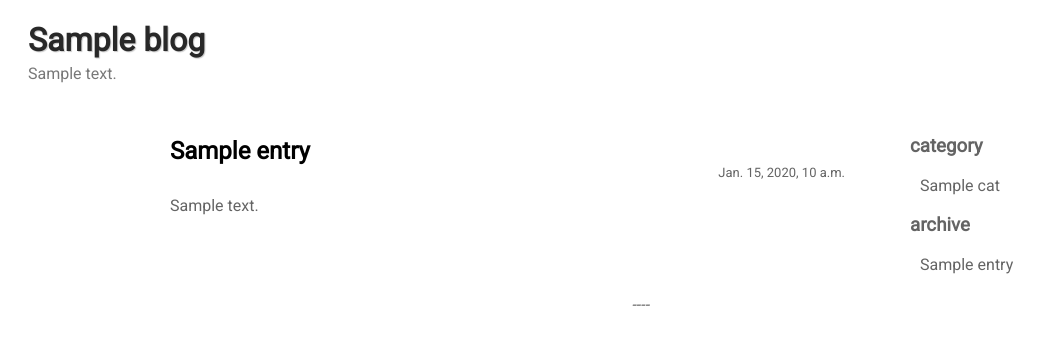
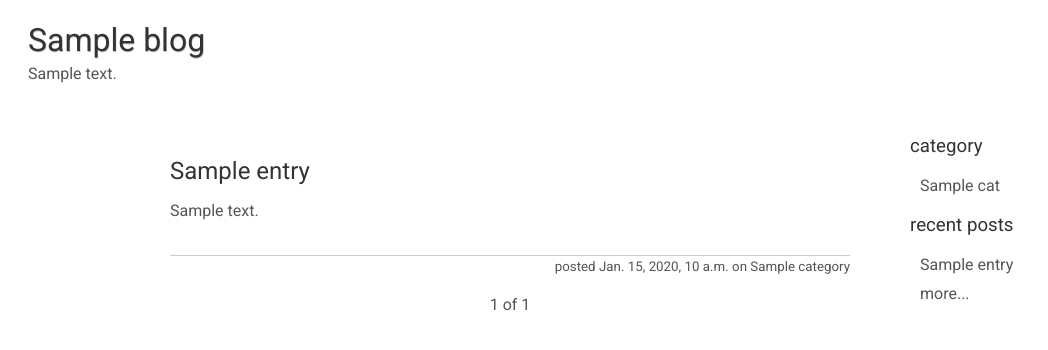
Before and after one commit to hirogwa/hirogwablog, a Django app: template templates/blog/index.html in a window 1280 px wide. Shown: the top 350 px of the page, without its empty margins (0-1048 px from the left). Run offline with Django 3.2, Linux system fonts and the light colour scheme; the template is opened without the code that fills it: most values are stand-ins (such as "Sample title", 1, 10 or a date in 2020).

Commit message:
view change. add archive page. add pagination.

```diff
--- a/static/blog/style.css
+++ b/static/blog/style.css
@@ -1,6 +1,6 @@
 body {
 	font-family: 'Roboto', sans-serif;
-	color: rgb(100,100,100);
+  color: #555;
 }
 
 
@@ -16,18 +16,19 @@ body {
 
 .blog_title h2 {
   margin-top: 3px;
-  color: rgb(120,120,120);
   font-size: 100%;
   font-weight: normal;
 }
 
 h1 {
-	color: rgb(40,40,40);
-	text-shadow: 1px 1px 1px rgb(200,200,200);
+  color: #333;
+	text-shadow: 0.5px 0.5px 0.5px #bbb;
+  font-weight: normal;
 }
 
 .entry h2 {
   margin-bottom: 0px;
+  font-weight: normal;
 }
 
 .entry header {
@@ -36,26 +37,24 @@ h1 {
   padding-right: 5px;
 }
 
-.entry h2 a {
-  color: rgb(0,0,0);
+.entry h2 {
+  color: #333;
 }
 
 .entry {
-  padding-bottom: 10px;
+  padding-bottom: 20px;
+  padding-top: 20px;
 }
 
 .blog_title a,
+.entry h2 a,
+.entry_footer a ,
 .grid_3 a {
   color: inherit;
 }
 
 .blog_title a:hover {
   text-decoration: none;
-}
-
-.grid_3 a:hover {
-  text-decoration: none;
-  color: rgb(0,0,0);
 }
 
 a {
@@ -70,6 +69,24 @@ p {
   overflow: hidden;
 }
 
+blockquote {
+  font-style: italic;
+  font-weight: lighter;
+  border-left: 3px solid #ccc;
+  padding-left: 20px;
+  padding-top: 15px;
+  padding-bottom: 15px;
+}
+
+blockquote p {
+  display: inline;
+}
+
+.grid_3 h3 {
+  color: #333;
+  font-weight: normal;
+}
+
 .grid_3 ul {
   padding-left: 10px;
   margin-top: 1px;
@@ -77,6 +94,30 @@ p {
   list-style-type: none;
 }
 
+.entry footer {
+  border-top: 0.5px solid #ccc;
+  margin-top: 35px;
+  padding-top: 0px;
+  text-align: right;
+  font-style: inherit;
+}
+
+.pagination {
+  text-align: center;
+}
+
+.pagination .current {
+  margin-left: 4em;
+  margin-right: 4em;
+}
+
+.pagination a {
+  color: inherit;
+}
+
+.grid_3 .archive_all li {
+  margin-top: 10px;
+}
 
 footer {
   padding-top: 20px;
--- a/templates/blog/base.html
+++ b/templates/blog/base.html
@@ -2,10 +2,14 @@
 <html lang="en">
 <head>
   {% load staticfiles %}
-  <link href='http://fonts.googleapis.com/css?family=Roboto' rel='stylesheet' type='text/css'>
+  <link href='http://fonts.googleapis.com/css?family=Roboto:400,100,100italic,300,300italic,400italic,500,500italic,700,700italic,900,900italic' rel='stylesheet' type='text/css'>
   <link rel="stylesheet" type="text/css" href="{% static 'blog/style.css' %}"/>
   <link rel="stylesheet" type="text/css" href="{% static 'blog/grid.css' %}"/>
+  {% block load_statics %}
+  {% endblock %}
+  <!--
   <link rel="icon" type="image/jpg" href="{% static 'blog/favicon.jpg' %}">
+  -->
   <title>{% block title %}{{ blog.name }}{% endblock %}</title>
 </head>
 
@@ -30,12 +34,17 @@
         <li><a href="{% url 'blog:category_by_name' cat.name %}">{{ cat }}</a></li>
       </ul>
       {% endfor %}
-    <h3>archive</h3>
-      {% for entry in all_entries %}
-        <ul>
+    <h3>recent posts</h3>
+      <ul>
+        <div class="archive_list">
+        {% for entry in all_entries %}
           <li><a href="{% url 'blog:entry_by_slug' entry.slug %}">{{ entry }}</a></li>
-        </ul>
-      {% endfor %}
+        {% endfor %}
+        </div>
+        <div class="archive_all">
+          <li><a href="{% url 'blog:archive' %}">more...</a></li>
+        </div>
+      </ul>
     {% endblock %}
   </div>
   <!-- end .grid_3 -->
@@ -45,6 +54,5 @@
 <div class="clear"></div>
 
 <footer>
-  ----
 </footer>
 </body>
--- a/templates/blog/entrylist.html
+++ b/templates/blog/entrylist.html
@@ -7,12 +7,33 @@
 {% for entry in entries %}
 <div class="entry">
   <h2><a href="{% url 'blog:entry_by_slug' entry.slug %}">{{ entry.title }}</a></h2>
+  <!--
   <header>{{ entry.spaced_date }}</header>
+  -->
   <p>{{ entry.content|safe }}</p>
-      <footer class="entry-footer"></footer>
+  <footer class="entry_footer">
+    <small>posted {{ entry.spaced_date }} on
+      <a href="{% url 'blog:category_by_name' entry.category %}">{{ entry.category }}</a>
+    </small>
+  </footer>
 </div>
 {% endfor %}
 {% else %}
 <p>No entries are available.</p>
 {% endif %}
+
+<div class="pagination">
+  <span class="step-links">
+    {% if entries.has_previous %}
+      <a href="?page={{ entries.previous_page_number }}">previous</a>
+    {% endif %}
+
+    <span class="current">{{ entries.number }} of {{ entries.paginator.num_pages }}</span>
+
+    {% if entries.has_next %}
+      <a href="?page={{ entries.next_page_number }}">next</a>
+    {% endif %}
+  </span>
+</div>
+
 {% endblock %}
--- /dev/null
+++ b/templates/blog/page.html
@@ -0,0 +1 @@
+{% extends "blog/entrylist.html" %}
--- a/urls.py
+++ b/urls.py
@@ -6,4 +6,6 @@ urlpatterns = patterns('',
                        url(r'^entry\-by\-id/(?P<entry_id>\d+)/$', views.entry_by_id, name='entry'),
                        url(r'^entry/(?P<slug_text>\S+)/$', views.entry_by_slug, name='entry_by_slug'),
                        url(r'^category/(?P<category_name>\S+)/$', views.category_by_name, name='category_by_name'),
+                       url(r'^archive$', views.archive, name='archive'),
+                       url(r'^page/(?P<page_number>\d+)/$', views.unfiltered, name='page'),
                        )
```
Also changed, not shown: static/blog/archive.css (added, +8 -0 lines), templates/blog/archive.html (added, +22 -0 lines), views.py (+39 -11 lines). Lines whose indentation alone changed are shown as unchanged.
